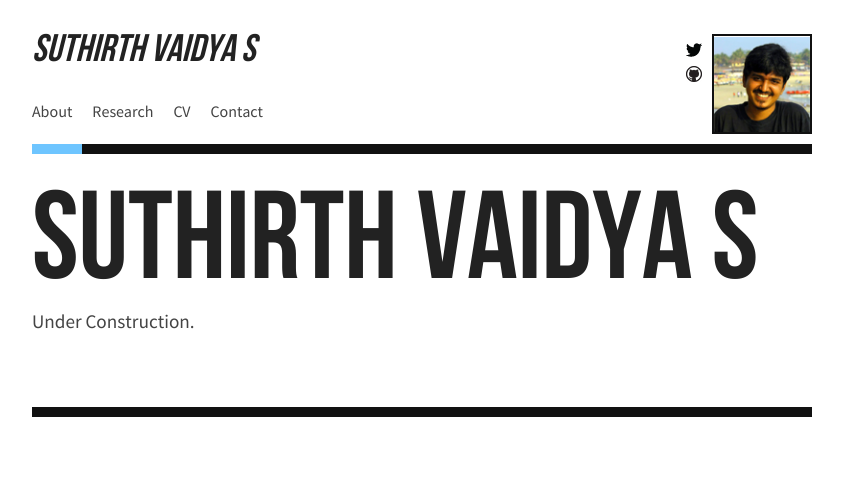
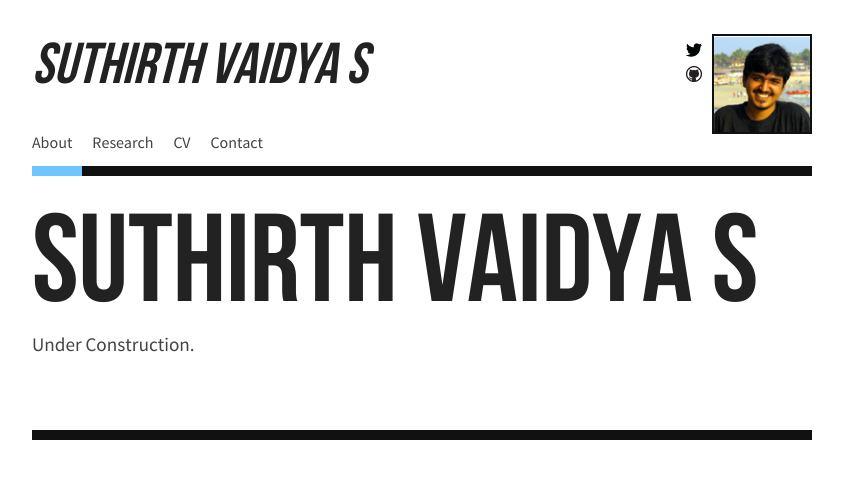
Before and after one commit to suthirth/suthirth.github.io, a Jekyll site: the page built from index.html, in a window 1280 px wide. Shown: the top 479 px of the page, without its empty margins (218-1061 px from the left). Built offline with Jekyll 4.4.1, drawn with Linux system fonts in a browser that asks for light colours; the list of posts is cut into pages by our own code.

Commit message:
Update header.html

```diff
--- a/_includes/header.html
+++ b/_includes/header.html
@@ -23,7 +23,7 @@
                 <noscript><img src="{% include avatar_url %}?s=54" alt="avatar"></noscript>
             </div>
         </div>
-        <h5 class="logo"><a href="http://suthirth.github.io">Suthirth Vaidya S</a></h5>
+        <h3 class="logo"><a href="http://suthirth.github.io">Suthirth Vaidya S</a></h3>
         <nav class="main">
             <ul>
                 {% if page.nav == "about" %}
```
